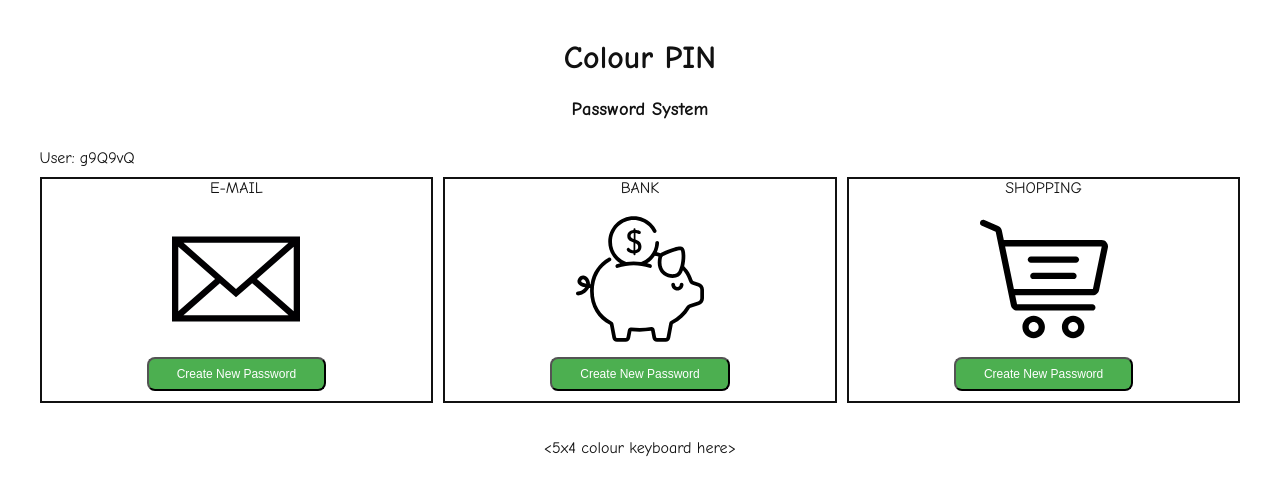
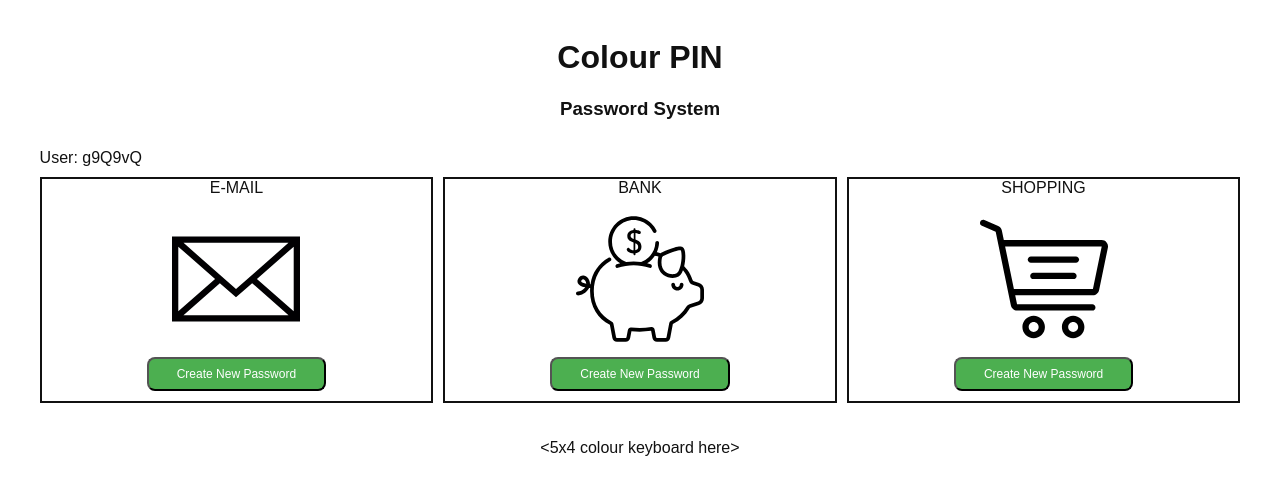
Before and after one commit to jessicacannarozzo/PasswordPrime, a website: page app/colour.html in a window 1280 px wide. Drawn offline with nearby package versions, Linux system fonts and the light colour scheme.

Commit message:
changed font style

```diff
--- a/app/colour-style.css
+++ b/app/colour-style.css
@@ -1,6 +1,6 @@
 body{
 	color:#111;
-	font-family: "Comic Sans MS", cursive, sans-serif;
+	font-family: "Arial", cursive, sans-serif;
 }
 
 #header {
```
